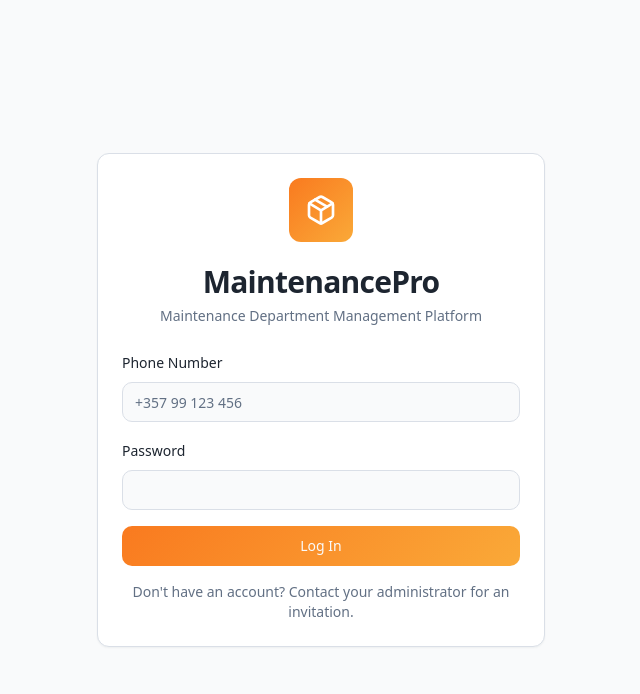
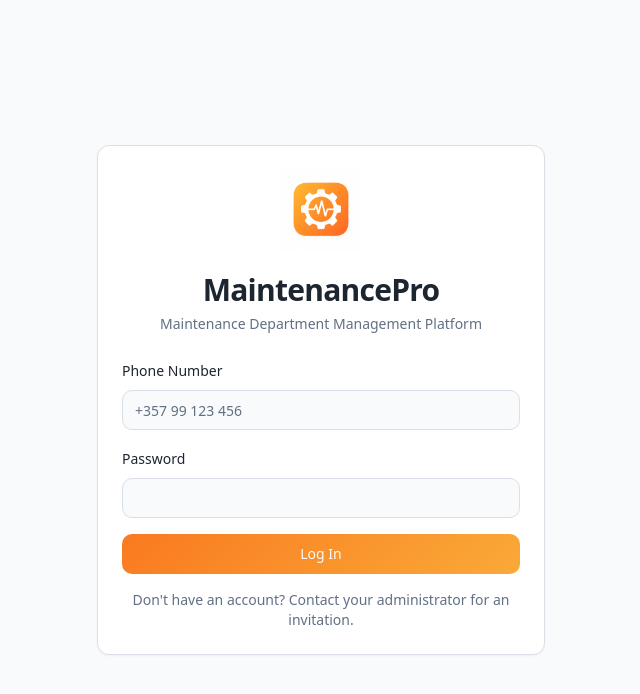
Before and after one commit to MarinoSAS/pulse-maintain, a React (Vite) app: page /auth in a window 1280 px wide. Shown: the top 694 px of the page, without its empty margins (319-959 px from the left). Built offline with nearby package versions, Linux system fonts and the light colour scheme; the HTML template or start-up script is replaced by a standard one.

Commit message:
Refactor login screen icon

```diff
--- a/src/pages/Auth.tsx
+++ b/src/pages/Auth.tsx
@@ -7,7 +7,7 @@ import { Label } from "@/components/ui/label";
 import { Card, CardContent, CardDescription, CardHeader, CardTitle } from "@/components/ui/card";
 
 import { toast } from "sonner";
-import { Package } from "lucide-react";
+import iconImage from "/icon-192.png";
 
 export default function Auth() {
   const navigate = useNavigate();
@@ -61,9 +61,7 @@ export default function Auth() {
       <Card className="w-full max-w-md shadow-elegant">
         <CardHeader className="text-center">
           <div className="flex justify-center mb-4">
-            <div className="w-16 h-16 rounded-xl bg-gradient-accent flex items-center justify-center">
-              <Package className="w-8 h-8 text-white" />
-            </div>
+            <img src={iconImage} alt="MaintenancePro" className="w-20 h-20" />
           </div>
           <CardTitle className="text-3xl font-bold">MaintenancePro</CardTitle>
           <CardDescription>Maintenance Department Management Platform</CardDescription>
```
